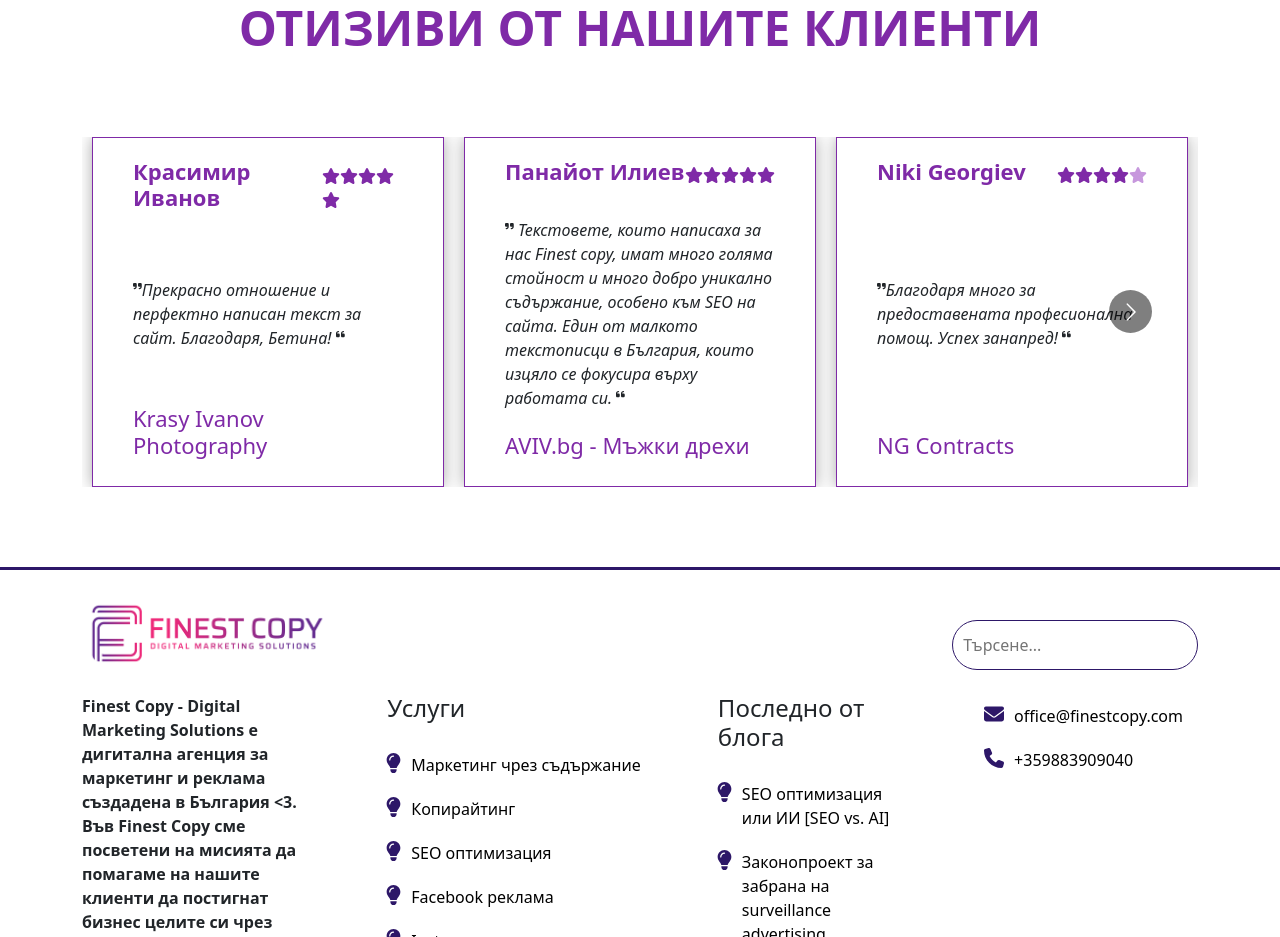
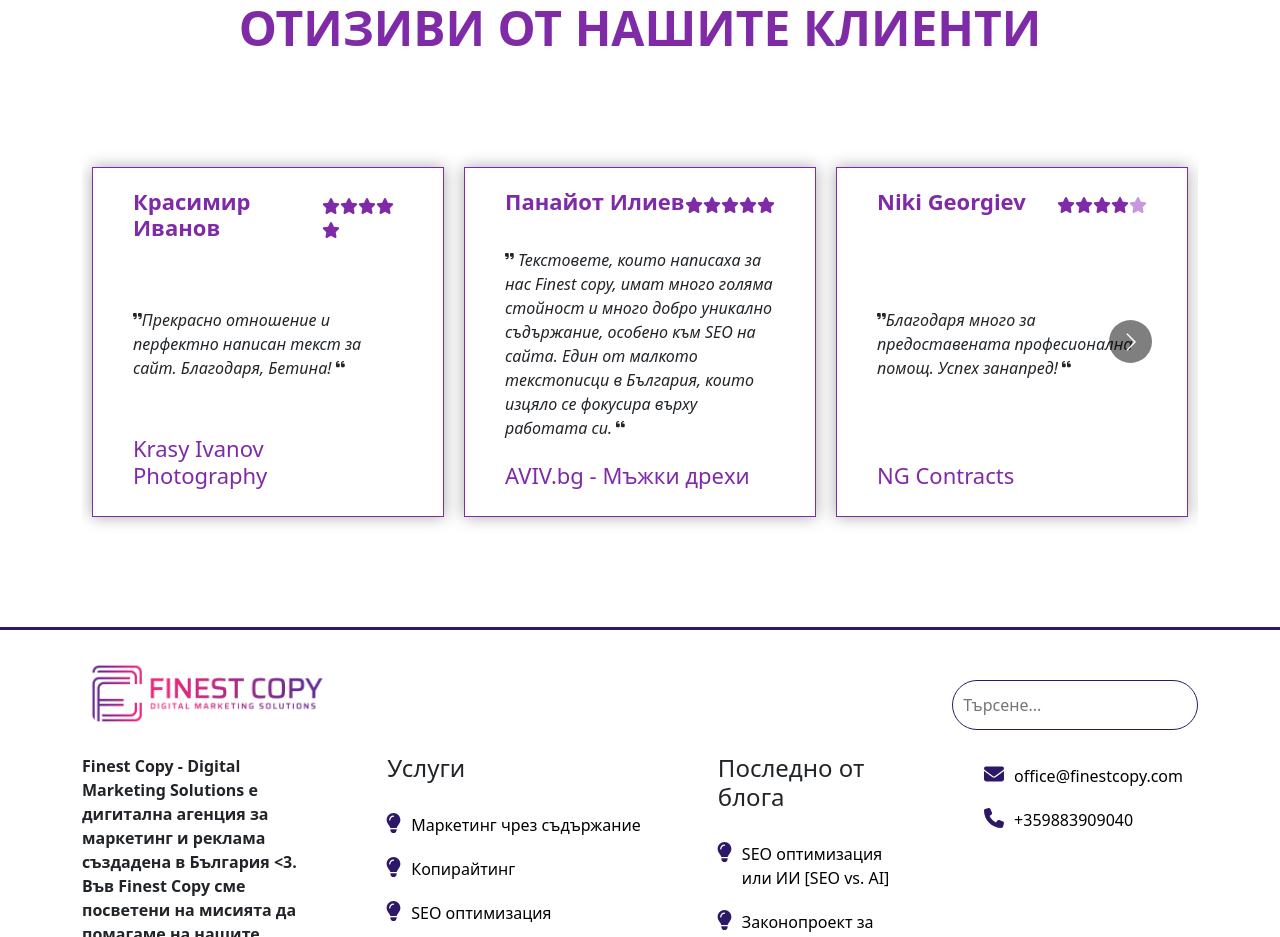
Before and after one commit to ivanStefanovBalinov/finestcopy.github.io, a React (Create React App) app: page /home in a window 1280 px wide. Shown: the part 7320-8257 px from the top of the page. Built offline with nearby package versions, Linux system fonts and the light colour scheme.

Commit message:
Update ClientComments.scss

```diff
--- a/src/components/home-page/ClientComments.scss
+++ b/src/components/home-page/ClientComments.scss
@@ -1,5 +1,9 @@
 .comment-section {
   margin-bottom: 80px;
+
+  ul {
+    padding: 30px 0px;
+  }
 
   .client-comments-header {
     color: #7f2aa7;
```
